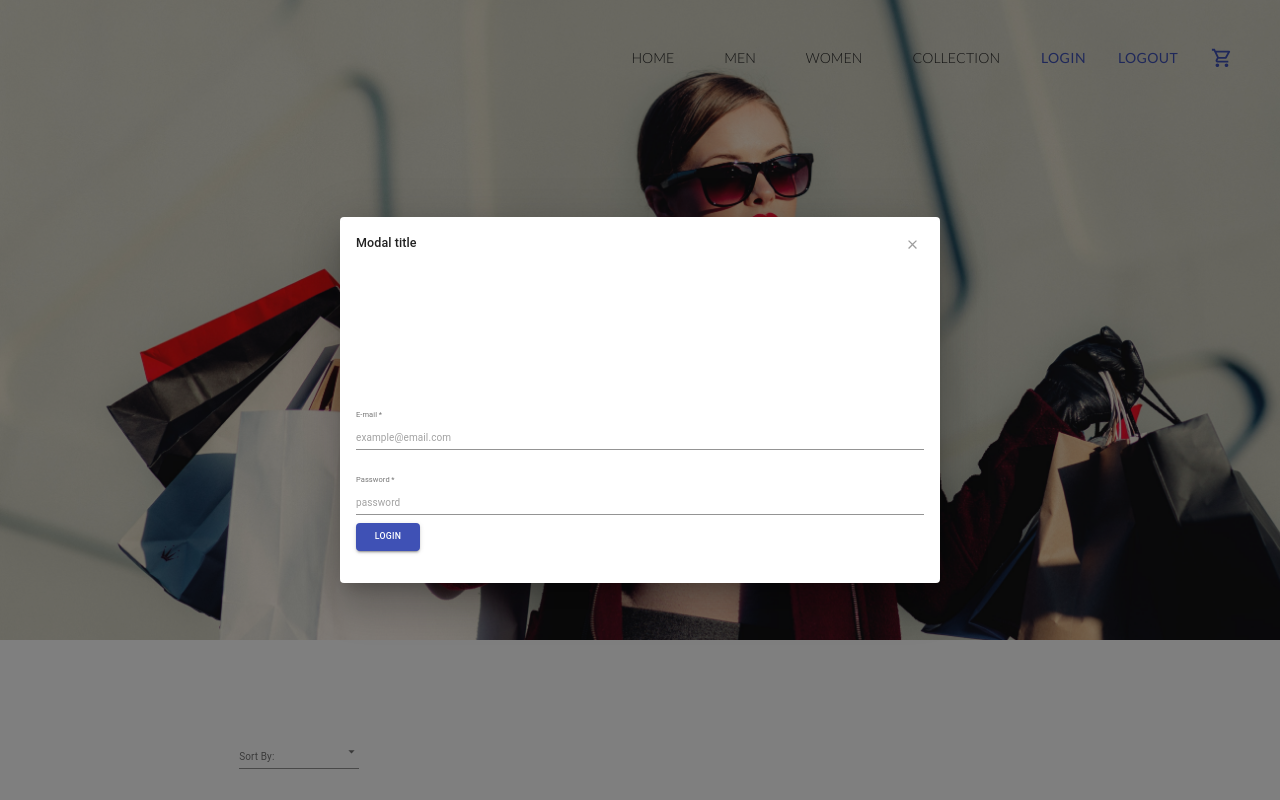
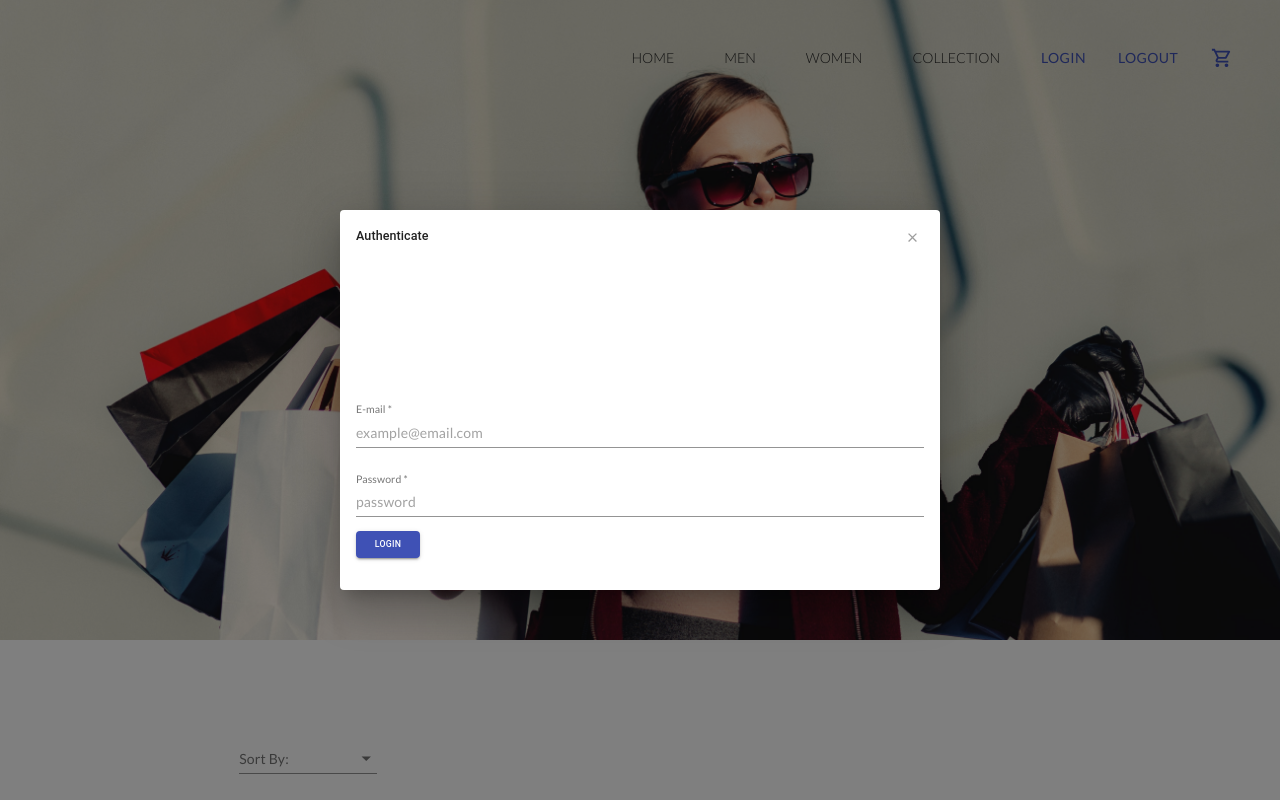
Before and after one commit to Alin-Daniel/E-commerce, a React (Create React App) app: page /collection in a window 1280 px wide. Both pictures are taken after a click on the button "LOGIN". Shown: the top 800 px of the page. Built offline with nearby package versions, Linux system fonts and the light colour scheme.

Commit message:
inputs css adjustments

```diff
--- a/src/shared/components/FormElements/Input.js
+++ b/src/shared/components/FormElements/Input.js
@@ -21,6 +21,14 @@ const useStyles = makeStyles((theme) => ({
   root: {
     fontFamily: "Lato",
     fontSize: "1.4rem",
+  },
+  helperText: {
+    fontFamily: "Lato",
+    fontSize: "1rem",
+  },
+  selectIcon: {
+    width: "1.5em",
+    height: "1.5em",
   },
   formControl: {
     margin: theme.spacing(1),
@@ -95,8 +103,11 @@ const Input = (props) => {
       error={!inputState.isValid && inputState.isTouched}
       className={`${classes.root} ${classes.formControl}`}
     >
-      <InputLabel htmlFor={props.id}>{props.label || "Sort By"}:</InputLabel>
+      <InputLabel classes={{ root: classes.root }} htmlFor={props.id}>
+        {props.label || "Sort By"}:
+      </InputLabel>
       <Select
+        classes={{ root: classes.root, icon: classes.selectIcon }}
         native
         value={inputState.value}
         onChange={changeHandler}
@@ -104,7 +115,6 @@ const Input = (props) => {
         inputProps={{
           name: props.name,
           id: props.id,
-          // id: "age-native-helper",
         }}
       >
         {props.options &&
@@ -126,7 +136,7 @@ const Input = (props) => {
         <option value="ascending">Ascending(A - Z)</option>
         <option value="descending">Descending(Z - A)</option> */}
       </Select>
-      <FormHelperText>
+      <FormHelperText classes={{root: classes.helperText}}>
         {!inputState.isValid && inputState.isTouched && props.errorMessage}
       </FormHelperText>
     </FormControl>
@@ -140,10 +150,20 @@ const Input = (props) => {
         name={props.name}
         value={inputState.value}
         onChange={changeHandler}
-        error={!inputState.isValid && inputState.isTouched}
+        // error={!inputState.isValid && inputState.isTouched}
       >
-        <FormControlLabel value="female" control={<Radio />} label="Female" />
-        <FormControlLabel value="male" control={<Radio />} label="Male" />
+        <FormControlLabel
+          classes={{ label: classes.root }}
+          value="female"
+          control={<Radio />}
+          label="Female"
+        />
+        <FormControlLabel
+          classes={{ label: classes.root }}
+          value="male"
+          control={<Radio />}
+          label="Male"
+        />
       </RadioGroup>
     </FormControl>
   );
@@ -158,6 +178,11 @@ const Input = (props) => {
   );
   const number = (
     <TextField
+    FormHelperTextProps={{ classes: { root: classes.helperText } }}
+    InputLabelProps={{
+      shrink: true,
+      classes: { root: classes.root },
+    }}
       // id="standard-number"
       error={!inputState.isValid && inputState.isTouched}
       helperText={
@@ -181,12 +206,14 @@ const Input = (props) => {
   const text = (
     <div className="form-control">
       <TextField
+        InputProps={{ className: classes.root }}
         error={!inputState.isValid && inputState.isTouched}
         helperText={
           !inputState.isValid && inputState.isTouched && props.errorMessage
         }
+        FormHelperTextProps={{ classes: { root: classes.helperText } }}
         required
-        type={props.inputType} // password etc.
+        type={props.inputType} // email / password etc.
         id={props.id}
         label={props.label}
         placeholder={props.placeholder}
@@ -197,6 +224,7 @@ const Input = (props) => {
         margin="normal"
         InputLabelProps={{
           shrink: true,
+          classes: { root: classes.root },
         }}
       />
     </div>
--- a/src/shared/components/UIElements/Modal.js
+++ b/src/shared/components/UIElements/Modal.js
@@ -15,7 +15,8 @@ const styles = (theme) => ({
     margin: 0,
     padding: theme.spacing(2),
     width: '50vw',
-    height: '20vh'
+    height: '20vh',
+    fontSize: '2rem'
   },
   closeButton: {
     position: "absolute",
@@ -75,7 +76,7 @@ const Modal = (props) => {
         open={props.open}
       >
         <DialogTitle id="customized-dialog-title" onClose={props.handleClose}>
-          Modal title
+         {props.title}
         </DialogTitle>
         <DialogContent>{props.children}</DialogContent>
         <DialogActions>
--- a/src/user/pages/Auth.js
+++ b/src/user/pages/Auth.js
@@ -3,7 +3,7 @@ import Modal from "../../shared/components/UIElements/Modal";
 import Input from "../../shared/components/FormElements/Input";
 import useForm from "../../shared/hooks/use-form";
 import { isEMail, minLength } from "../../shared/util/validators";
-import Button from '../../shared/components/UIElements/Button';
+import Button from "../../shared/components/UIElements/Button";
 
 import "./Auth.scss";
 
@@ -20,8 +20,12 @@ const Auth = (props) => {
   });
 
   return (
-    <Modal handleClose={props.handleClose} open={props.open}>
-      <form action="">
+    <Modal
+      title="Authenticate"
+      handleClose={props.handleClose}
+      open={props.open}
+    >
+      <form className='auth-form' action="">
         <Input
           placeholder="example@email.com"
           id="email"
--- a/src/user/pages/Auth.scss
+++ b/src/user/pages/Auth.scss
@@ -0,0 +1,3 @@
+.auth-form {
+    font-size: 2rem;
+}
```
